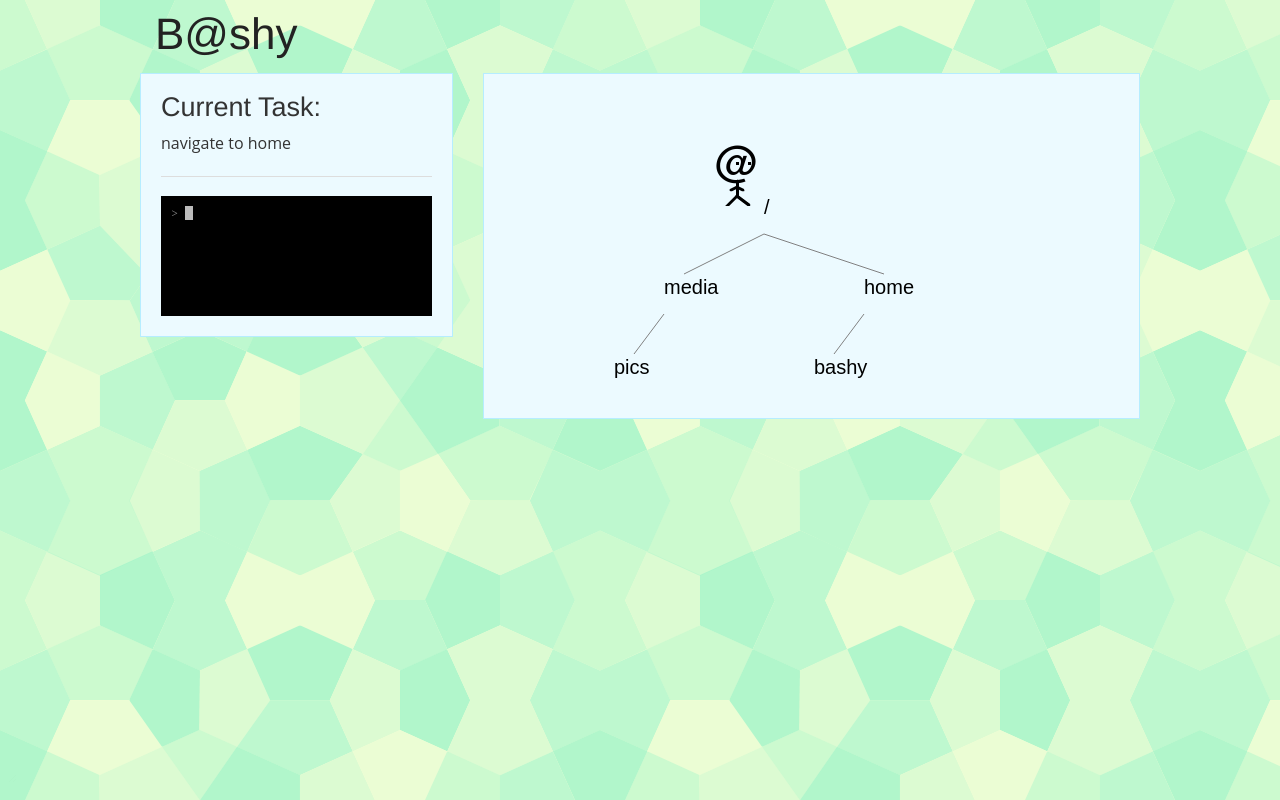
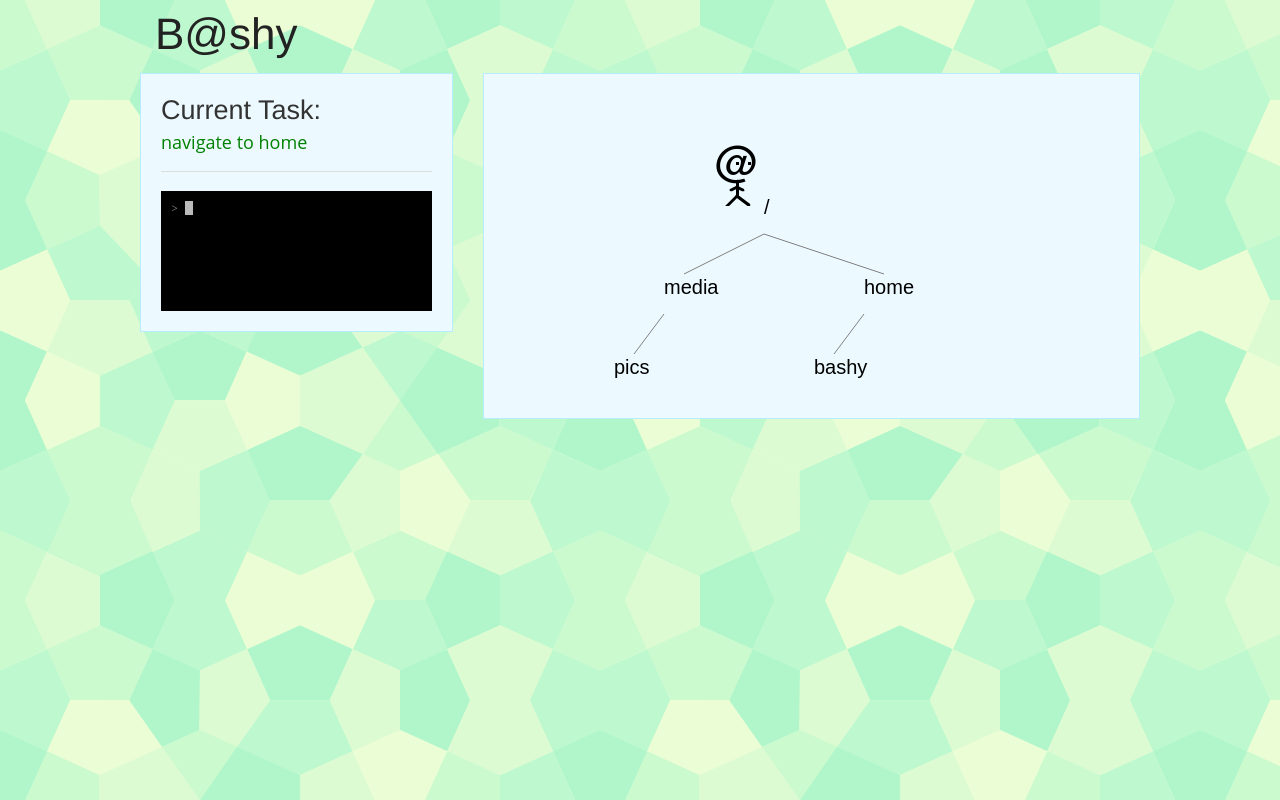
Before and after one commit to bruab/bashy, a plain HTML site: page index.html in a window 1280 px wide. Drawn offline with Linux system fonts and the light colour scheme; no server answers.

Commit message:
tasks are green and cute

```diff
--- a/index.html
+++ b/index.html
@@ -52,7 +52,9 @@
         <div class="row">
           <div class="large-4 medium-4 small-4 columns">
             <div class="callout panel">
-		    <h3>Current Task:</h3>
+		    <div id="menu_header">
+		    	<h3>Current Task:</h3>
+		    </div>
 		    <div id="menu">
 			   <!-- MenuManager populates this div -->
 		    </div>
--- a/javascript/bashy.js
+++ b/javascript/bashy.js
@@ -313,10 +313,11 @@
     function MenuManager() {}
 
     MenuManager.prototype.showTask = function(task) {
-      return $("#menu").html("<p>" + task.name + "</p>");
+      return $("#menu").html(task.name);
     };
 
     MenuManager.prototype.win = function() {
+      $("#menu_header").html("");
       return $("#menu").html("<h4>You Win!</h4>");
     };
 
--- a/stylesheets/styles.css
+++ b/stylesheets/styles.css
@@ -9,6 +9,11 @@ body {
 
 .terminal {
   height: 120px;
+}
+
+#menu {
+    font-size: 18px;
+    color: green;
 }
 
 #overlay {
```
Also changed, not shown: 1 other file.
